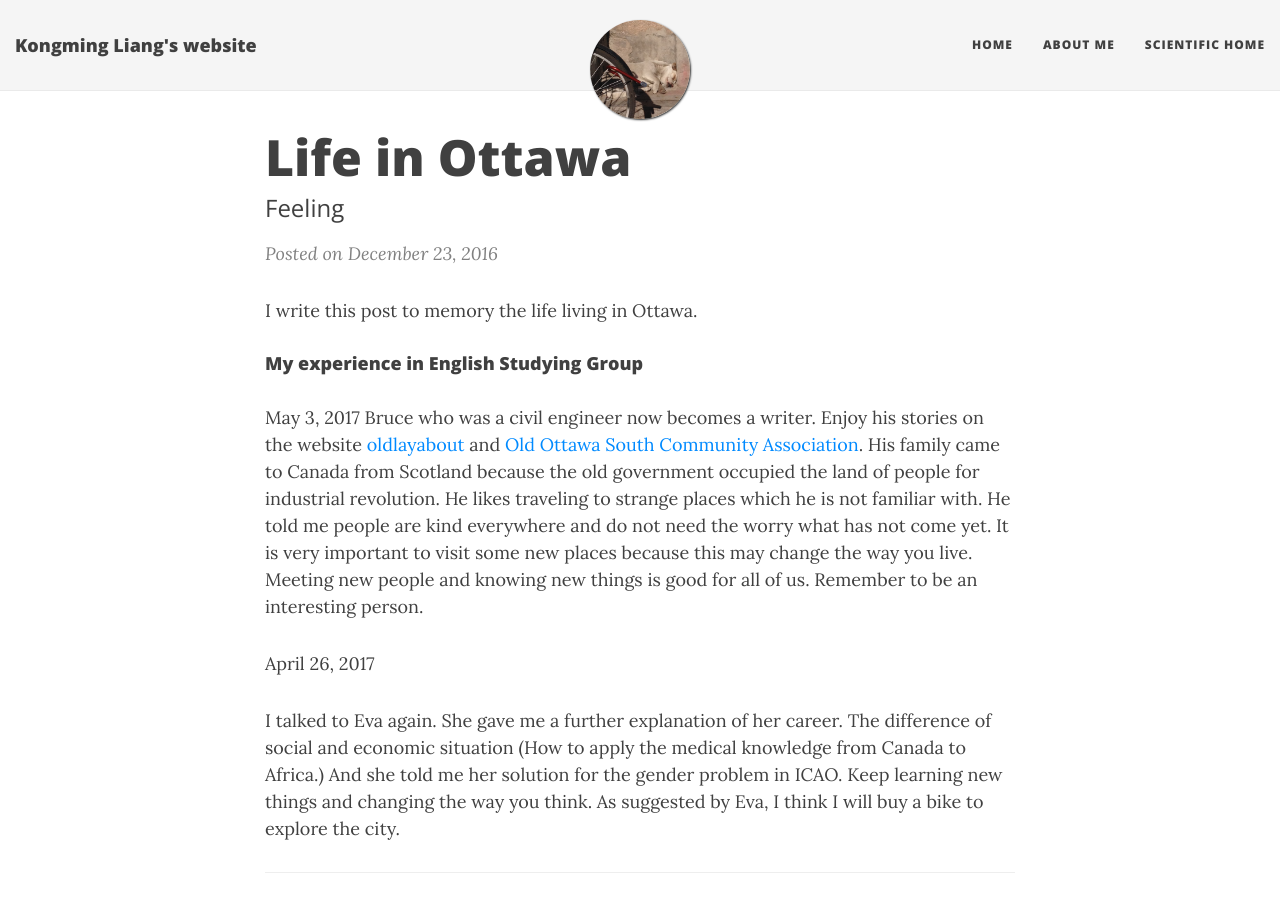
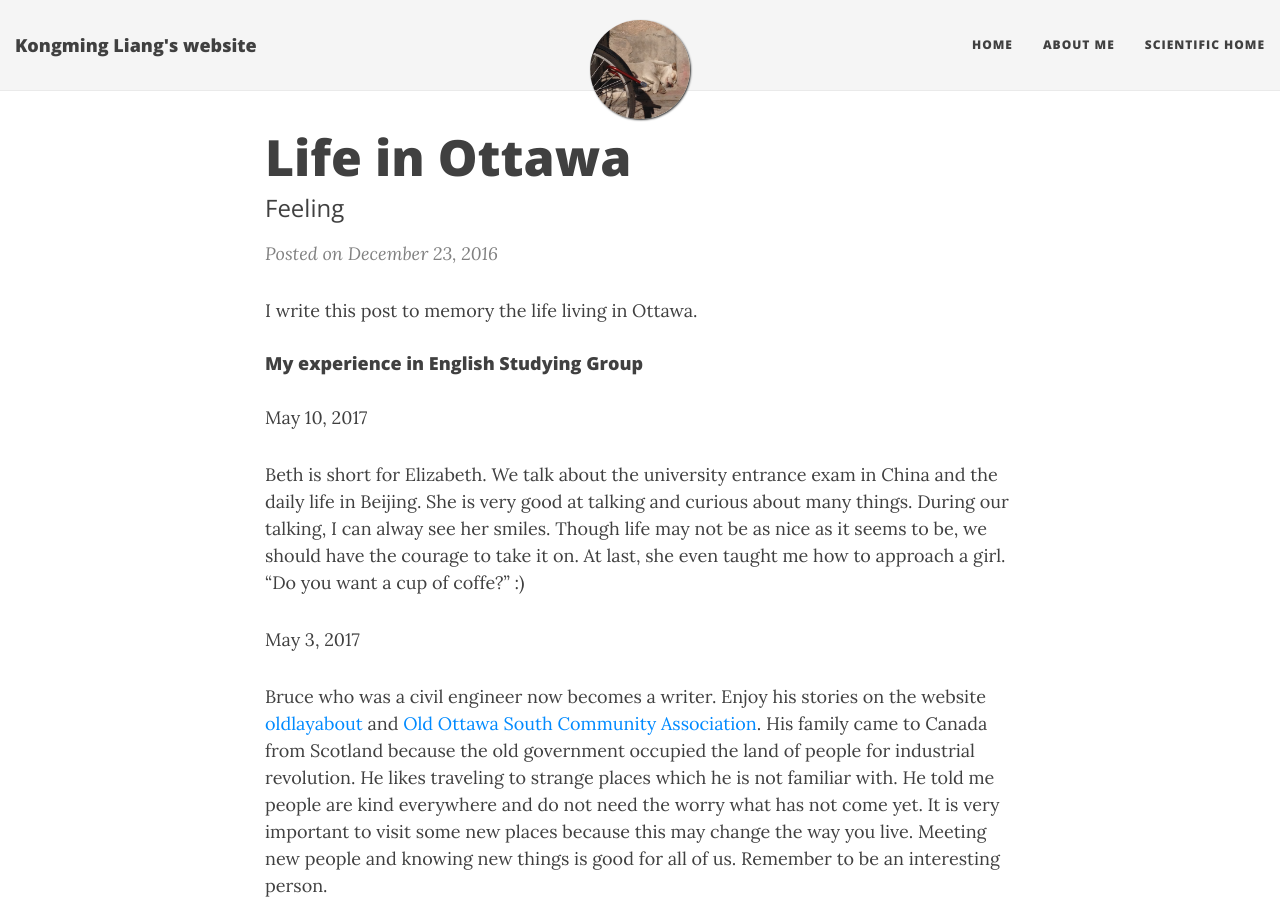
Before and after one commit to GriffinLiang/griffinliang.github.com, a Jekyll site: the page built from _posts/2016-12-23-Life-in-Ottawa.md, in a window 1280 px wide and 900 px high. Built offline with Jekyll 4.4.1, drawn with Linux system fonts in a browser that asks for light colours; nearby versions of some CDN libraries.

Commit message:
Update 2016-12-23-Life-in-Ottawa.md

```diff
--- a/_posts/2016-12-23-Life-in-Ottawa.md
+++ b/_posts/2016-12-23-Life-in-Ottawa.md
@@ -12,7 +12,12 @@ I write this post to memory the life living in Ottawa.
 
 #### My experience in English Studying Group ####
 
+May 10, 2017
+
+Beth is short for Elizabeth. We talk about the university entrance exam in China and the daily life in Beijing. She is very good at talking and curious about many things. During our talking, I can alway see her smiles. Though life may not be as nice as it seems to be, we should have the courage to take it on. At last, she even taught me how to approach a girl. "Do you want a cup of coffe?" :)
+
 May 3, 2017
+
 Bruce who was a civil engineer now becomes a writer. Enjoy his stories on the website [oldlayabout](https://oldlayabout.wordpress.com/) and [Old Ottawa South Community Association](http://www.oldottawasouth.ca/). His family came to Canada from Scotland because the old government occupied the land of people for industrial revolution. He likes traveling to strange places which he is not familiar with. He told me people are kind everywhere and do not need the worry what has not come yet. It is very important to visit some new places because this may change the way you live. Meeting new people and knowing new things is good for all of us. Remember to be an interesting person.
 
 
```
